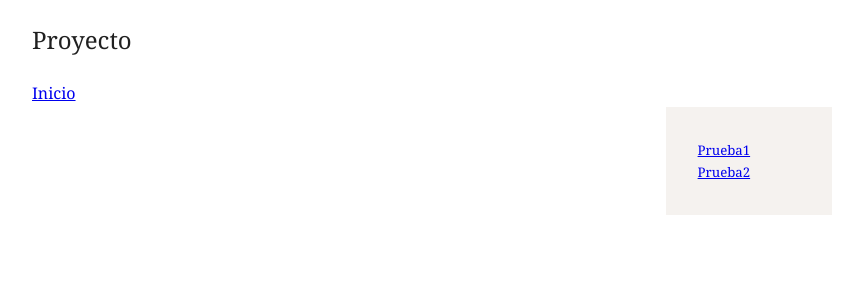
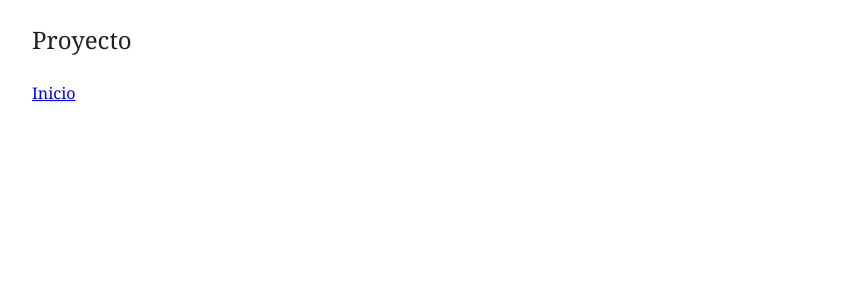
Before and after one commit to dianacoronadof/dianacoronadof.github.io, a Jekyll site: the page built from _autores/albornoz.html, in a window 1280 px wide. Shown: the top 300 px of the page, without its empty margins (58-921 px from the left). Built offline with Jekyll 4.4.1, drawn with Linux system fonts in a browser that asks for light colours.

Commit message:
Update autore.html

```diff
--- a/_layouts/autore.html
+++ b/_layouts/autore.html
@@ -9,40 +9,17 @@ layout: default
 	<a href="https://dianacoronadof.github.io/">Inicio</a>
 
     {% if page.data %}
-    <div id="palabras">
+
 
       {% assign rows = site.data[page.data] %}
 
-      {% capture unique_word_string %}{% for row in rows %}{% capture current_word %}{{ row.Palabra }}{% endcapture %}{% if current_word == saved_word %}{% else %}{{ row.Palabra }},{% endif %}{% capture saved_word %}{{ current_word }}{% endcapture %}{% endfor %}{% endcapture %}
+      {% capture unique_word_string %}{% for row in rows %}{% capture current_word %}{{ row.Palabra }}{% endcapture %}
+      {% if current_word == saved_word %}{% else %}{{ row.Palabra }},{% endif %}
+      {% capture saved_word %}{{ current_word }}{% endcapture %}{% endfor %}{% endcapture %}
 
       {% assign unique_word_array = unique_word_string | split: ","%}
-      <nav class="local" id="autores">
-      {% for word in unique_word_array %}
-	<a href="#{{ word | downcase }}">{{ word }}</a>
-      {% endfor %}
-      </nav>
 
-      <div id="tables">
-      {% for word in unique_word_array %}
-	<section id="{{ word | downcase }}">
-        <h2>{{ word }}</h2>
-    	<table>
-          <thead>
-            <tr>
-	      <th>Cita</th>
-            </tr>
-          </thead>
-          <tbody>
-          {% if row.Palabra == word %}
-            <tr>
-              <td>{{ row.cita }}</td>
-            </tr>
-          {% endif %}
-      </tbody>
-    </table>
-    </section>
-    {% endfor %}
-    </div>
-</div>
+
     {% endif %}
+
 </article>
```
